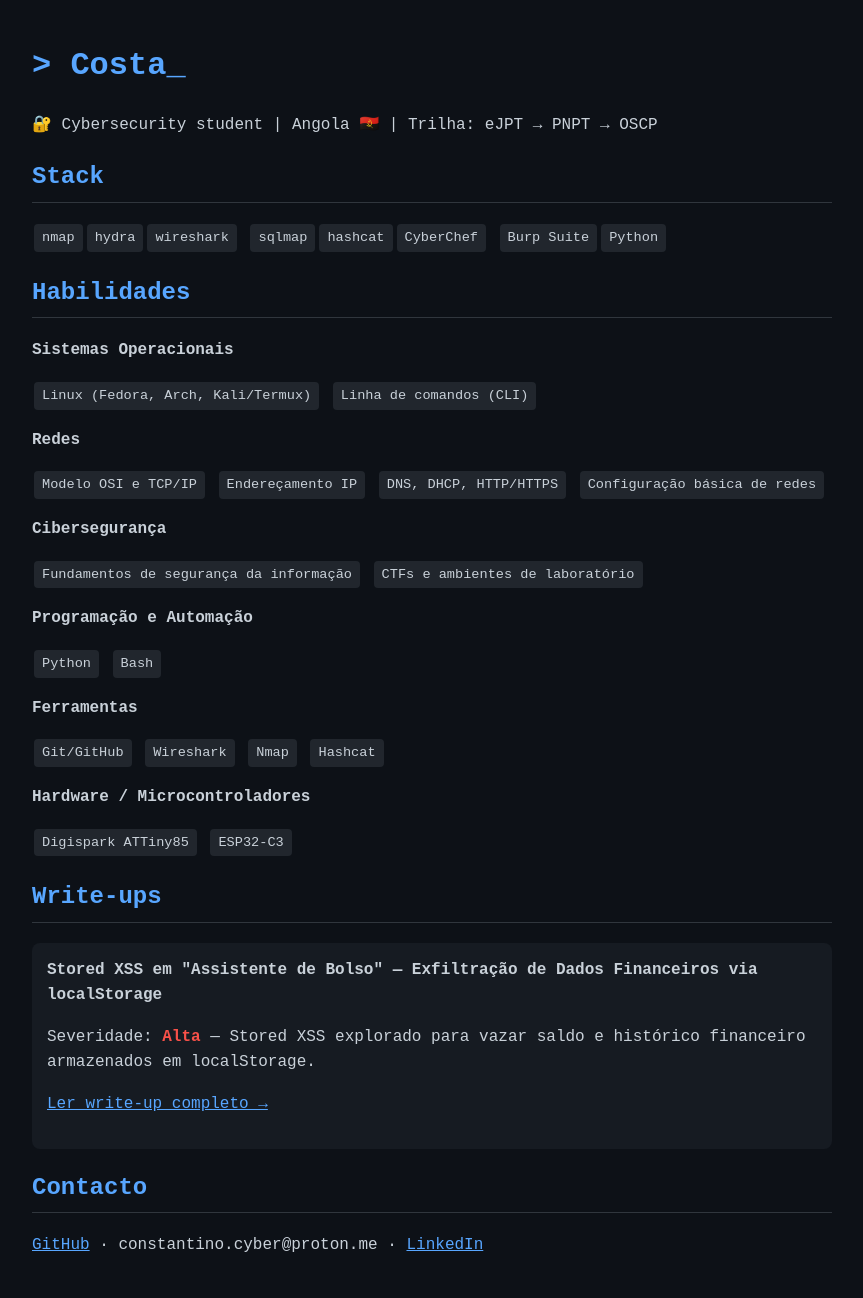
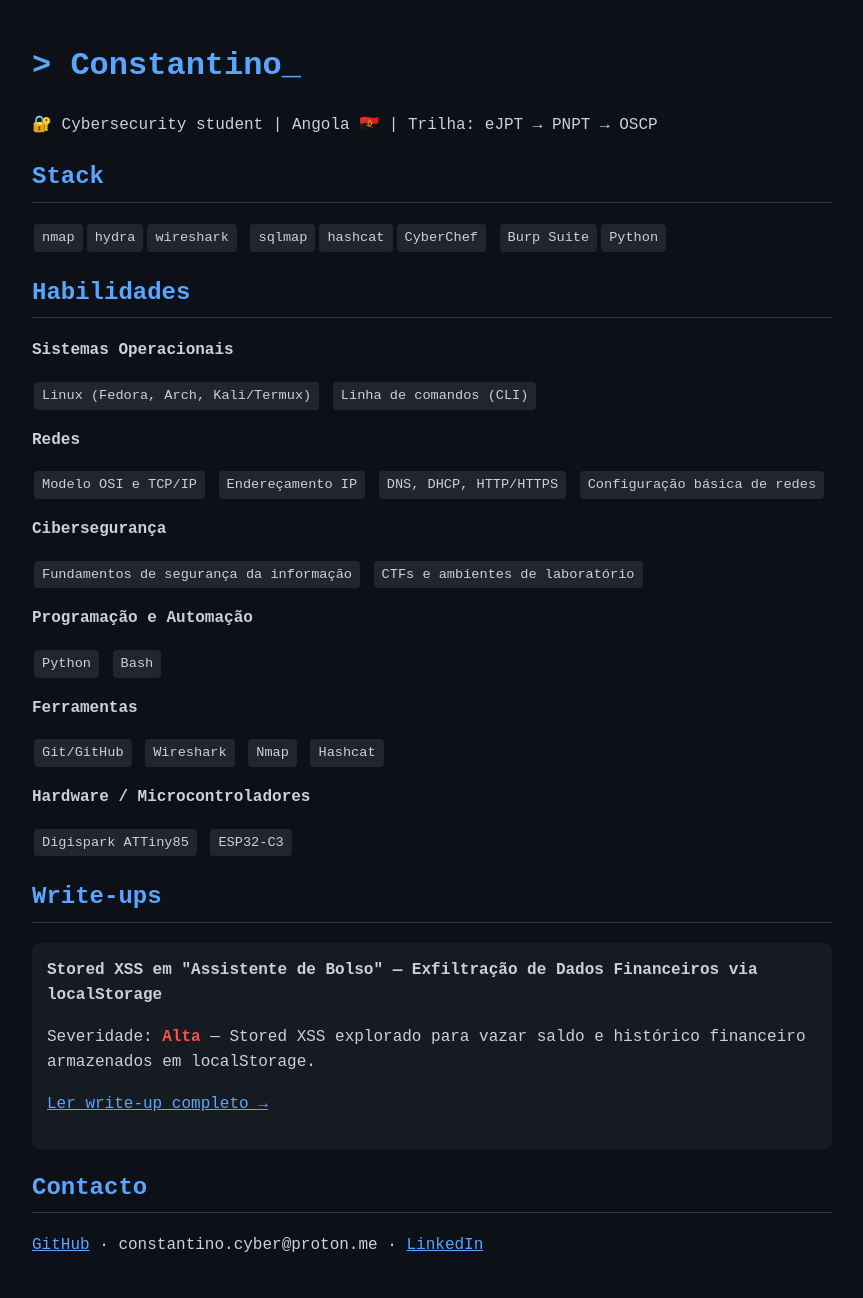
Before and after one commit to Constantino021/Constantino021.github.io, a Jekyll site: the page index.html, which Jekyll copies as it is, in a window 1280 px wide. Shown: the whole page, without its empty margins (208-1071 px from the left). Built offline with Jekyll 4.4.1, drawn with Linux system fonts in a browser that asks for light colours.

Commit message:
Update header from 'Costa_' to 'Constantino_'

```diff
--- a/index.html
+++ b/index.html
@@ -15,7 +15,7 @@
   </style>
 </head>
 <body>
-  <h1>&gt; Costa_</h1>
+  <h1>&gt; Constantino_</h1>
   <p>🔐 Cybersecurity student | Angola 🇦🇴 | Trilha: eJPT → PNPT → OSCP</p>
   <h2>Stack</h2>
   <span class="tag">nmap</span><span class="tag">hydra</span><span class="tag">wireshark</span>
```
